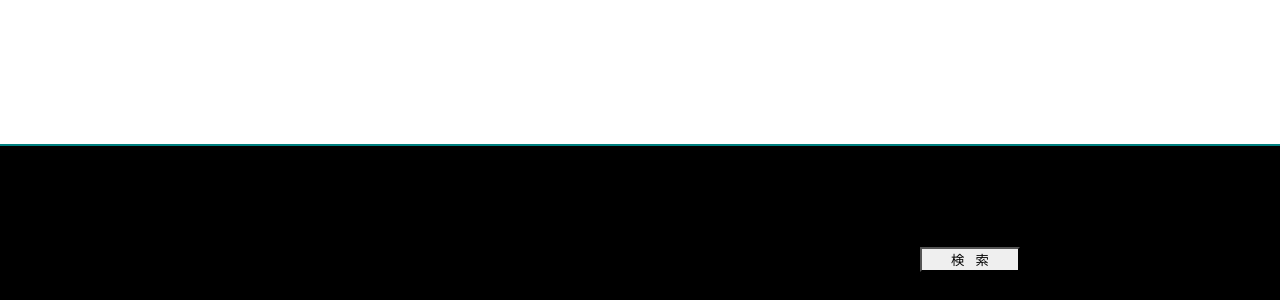
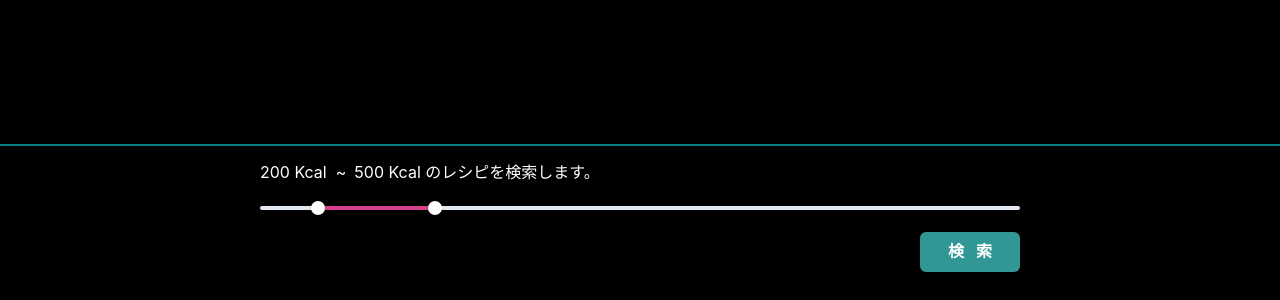
Before and after one commit to chanyu1/cut-calories, a Next.js app: page / in a window 1280 px wide. Shown: the part 500-800 px from the top of the page. Built offline with nearby package versions, Linux system fonts and the light colour scheme; no server answers.

Commit message:
feat: theme

```diff
--- a/pages/_app.tsx
+++ b/pages/_app.tsx
@@ -1,6 +1,11 @@
-import '../styles/globals.css'
-import type { AppProps } from 'next/app'
+import { ChakraProvider } from "@chakra-ui/react";
+import type { AppProps } from "next/app";
+import { theme } from "../theme";
 
 export default function App({ Component, pageProps }: AppProps) {
-  return <Component {...pageProps} />
+  return (
+    <ChakraProvider theme={theme}>
+      <Component {...pageProps} />
+    </ChakraProvider>
+  );
 }
```
